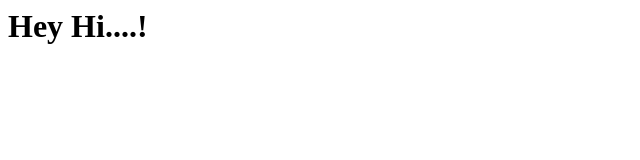
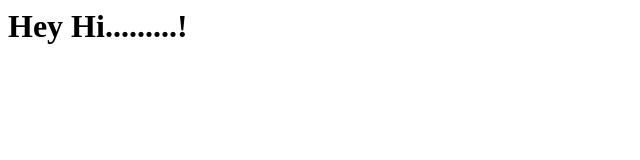
Before and after one commit to sushmakolli20/MyGitRepo, a plain HTML site: page index.html in a window 1280 px wide. Shown: the full height of the page, 0-640 px from the left. Drawn offline with Linux system fonts and the light colour scheme.

Commit message:
Second Commit

```diff
--- a/index.html
+++ b/index.html
@@ -1,6 +1,6 @@
 <html>
 <body>
-	<h1>Hey Hi....!
+	<h1>Hey Hi.........!
 	</h1>
 </body>
 </html>
```
